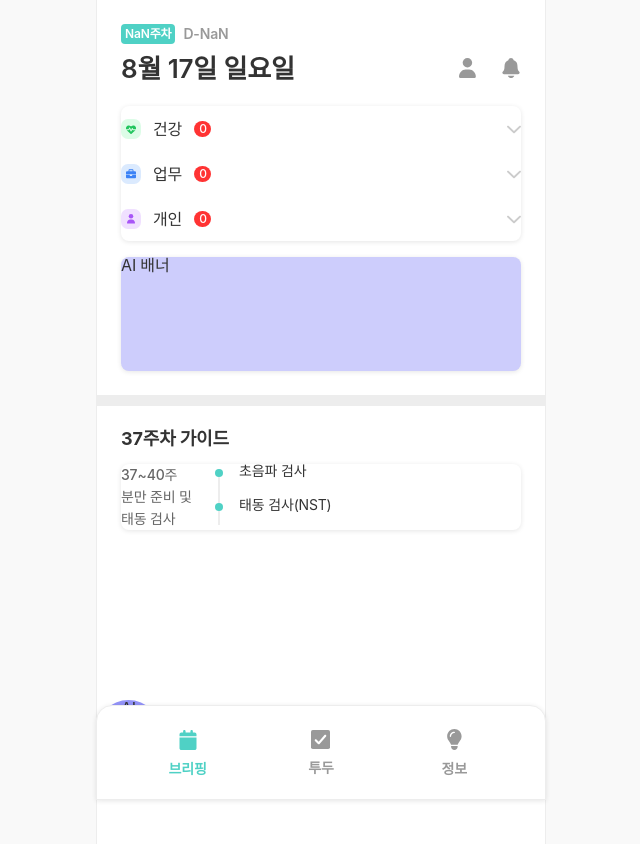
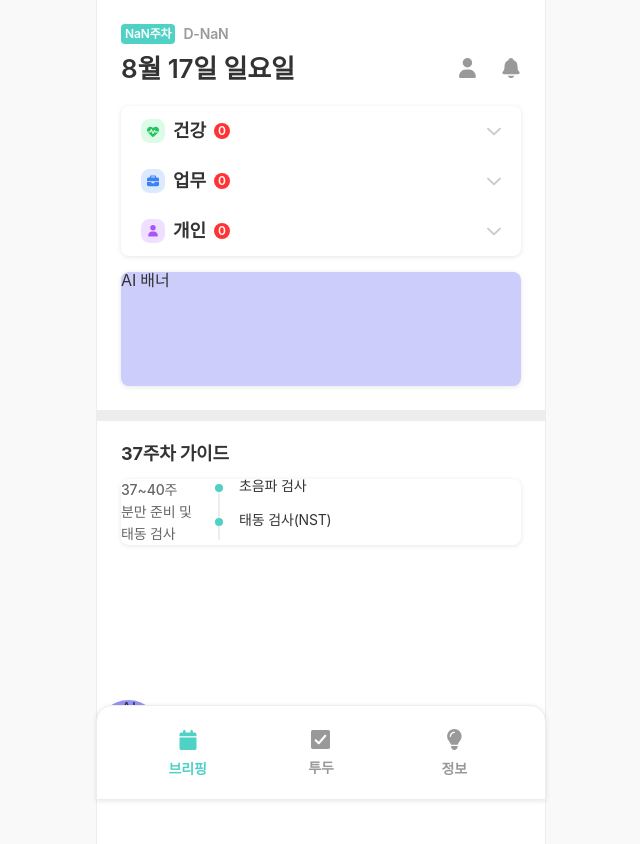
Before and after one commit to WomanTech2025-MoWo/MoWo_FE, a React (Create React App) app: page / in a window 1280 px wide. Shown: the top 844 px of the page, without its empty margins (319-959 px from the left). Built offline with nearby package versions, Linux system fonts and the light colour scheme; a web font is replaced by a local one.

Commit message:
✨[Feat] 브리핑 페이지 투두영역 슬라이드 추가 및 스타일 정리

```diff
--- a/src/pages/briefing/components/BriefingTodo.tsx
+++ b/src/pages/briefing/components/BriefingTodo.tsx
@@ -1,72 +1,103 @@
-import React, { JSX } from 'react';
+import React, { JSX, useState } from 'react';
 import styled from 'styled-components';
-import TodoListItem from '../../../components/features/todos/TodoListItem';
-
+import TodoListItem from '../../../pages/todos/components/TodoListItem';
+import ShadowBox from '../../../components/common/ShadowBox';
 import IconCategory from '../../../components/icons/features/todos/IconCategory';
 import IconArrowUpDown from '../../../components/icons/features/todos/IconArrowUpDown';
+import CircleBadge from '../../../components/common/CircleBadge';
 
-const TodoWrap = styled.div`
-  background-color: var(--color-basic-white);
-  border-radius: var(--size-border-radius-md);
-  box-shadow: var(--box-shadow-default);
-  overflow: hidden;
+const TodoWrap = styled(ShadowBox)`
+  padding: 0;
 `;
 
 const TodoCategory = styled.div`
   display: flex;
   justify-content: space-between;
   align-items: center;
-  height: 45px;
-  padding: 0 var(--size-layout-padding);
+  height: var(--size-height-lg);
+  padding: 0 var(--size-gap-lg);
 `;
 
-const CategoryTitle = styled.p`
+const CategoryTitle = styled.div`
   display: flex;
   flex-direction: row;
   align-items: center;
-  gap: 12px;
-  font-weight: var(--font-weight-medium);
+  gap: var(--size-gap-xs);
+  font-size: var(--font-size-lg);
+  font-weight: var(--font-weight-semi-bold);
 `;
 
-const TodoTotal = styled.span`
-  border-radius: 50%;
-  background-color: var(--color-basic-red);
-  color: var(--color-text-on-color);
-  font-size: var(--font-size-xs);
-  padding: 2px 4px 2px 5px;
+const TodoListWrapper = styled.div<{ $isOpen: boolean }>`
+  background-color: var(--color-background-gray-default);
+  padding: 0 var(--size-gap-xxl);
+
+  /* slide down 애니메이션 */
+  max-height: ${({ $isOpen }) => ($isOpen ? '500px' : '0')};
+  overflow: hidden;
+  transition: max-height 0.3s ease, padding 0.3s ease;
+
+  /* 열려있을 때만 padding 보이게 */
+  padding-top: ${({ $isOpen }) => ($isOpen ? 'var(--size-gap-sm)' : '0')};
+  padding-bottom: ${({ $isOpen }) => ($isOpen ? 'var(--size-gap-sm)' : '0')};
 `;
 
-const TodoListWrapper = styled.div`
-  background-color: var(--color-gray-300);
-  padding: var(--size-layout-padding) 30px;
+const StyledCircleBadge = styled(CircleBadge)`
+  & > div {
+    width: var(--size-gap-md);
+    height: var(--size-gap-md);
+    line-height: var(--size-gap-md);
+  }
+`;
+
+const TodoListItemWrap = styled.ul`
+  display: flex;
+  flex-direction: column;
+  gap: var(--size-gap-sm);
+  padding: var(--size-gap-xxs) 0;
 `;
 
 const BriefingTodo = () => {
   const cateItems: { name: 'health' | 'work' | 'personal'; label: string; icon: JSX.Element }[] = [
-    { name: 'health', label: '건강', icon: <IconCategory status="health" /> },
-    { name: 'work', label: '업무', icon: <IconCategory status="work" /> },
-    { name: 'personal', label: '개인', icon: <IconCategory status="personal" /> },
+    { name: 'health', label: '건강', icon: <IconCategory status="health" width="24" height="24" /> },
+    { name: 'work', label: '업무', icon: <IconCategory status="work" width="24" height="24" /> },
+    { name: 'personal', label: '개인', icon: <IconCategory status="personal" width="24" height="24" /> },
   ];
+
+  // 카테고리별 열림/닫힘 상태 저장
+  const [openStates, setOpenStates] = useState<{ [key: string]: boolean }>({});
+
+  const toggleCategory = (name: string) => {
+    setOpenStates((prev) => ({ ...prev, [name]: !prev[name] }));
+  };
 
   return (
     <TodoWrap>
       <ul>
         {cateItems.map((item, id) => {
+          const isOpen = openStates[item.name] || false;
+
           return (
             <li key={id}>
               <TodoCategory>
                 <CategoryTitle>
                   {item.icon}
                   {item.label}
-                  <TodoTotal>0</TodoTotal>
+                  <StyledCircleBadge value={0} circleColor="var(--color-basic-red)" />
                 </CategoryTitle>
-                <button type="button">
-                  <IconArrowUpDown status="down" width="14" />
+                <button type="button" onClick={() => toggleCategory(item.name)}>
+                  <IconArrowUpDown status={isOpen ? 'up' : 'down'} width="14" />
                 </button>
               </TodoCategory>
-              {/* <TodoListWrapper>
-                <TodoListItem category={item.name} />
-              </TodoListWrapper> */}
+              <TodoListWrapper $isOpen={isOpen}>
+                <TodoListItemWrap>
+                  {[
+                    { id: 1, text: '산책하기', category: item.name, checked: false },
+                    { id: 2, text: '건강검진 예약', category: item.name, checked: true },
+                  ].map((todo) => (
+                    <TodoListItem key={todo.id} {...todo} />
+                  ))}
+                </TodoListItemWrap>
+              </TodoListWrapper>
             </li>
           );
         })}
```
